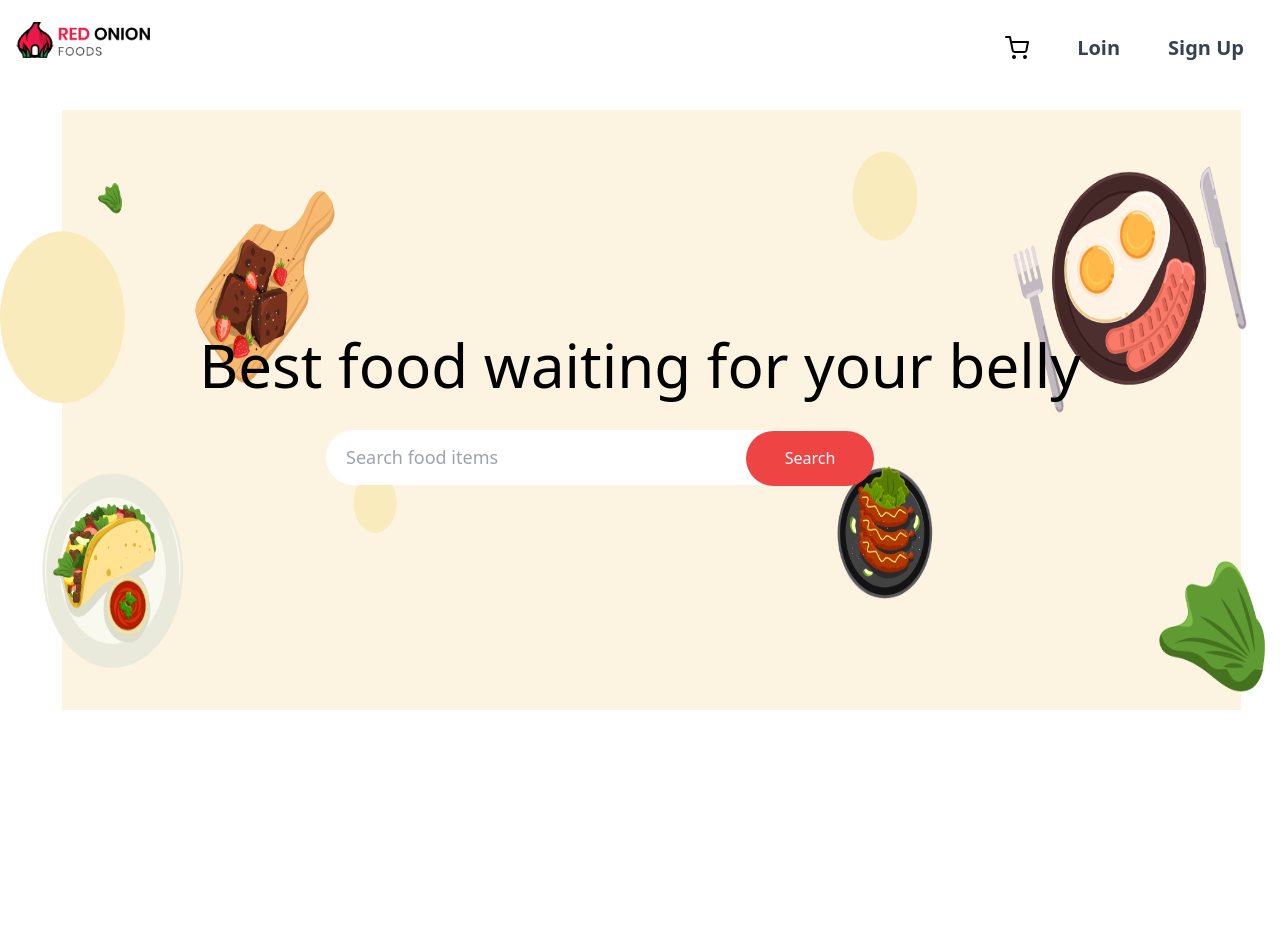
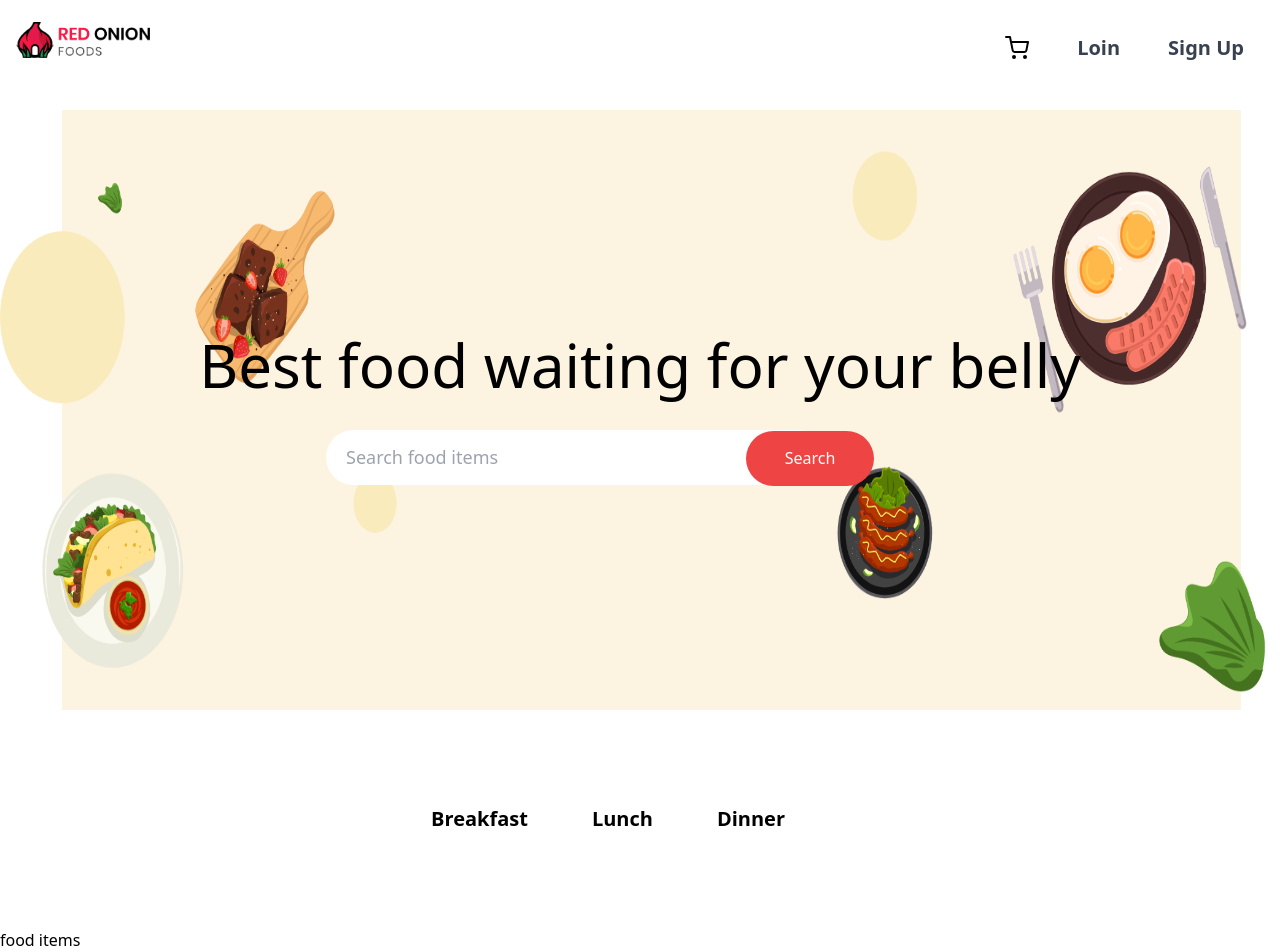
Before and after one commit to kamrandev-rubel/red-onion, a React (Create React App) app: page / in a window 1280 px wide. Before the commit the page ends 800 px from the top, so only its background shows below. Built offline with nearby package versions, Linux system fonts and the light colour scheme.

Commit message:
added food filter components

```diff
--- a/src/App.js
+++ b/src/App.js
@@ -2,6 +2,7 @@ import './App.css';
 import Header from './Pages/Shared/Header/Header';
 import { Route, Routes } from 'react-router-dom';
 import Home from './Pages/Home/Home/Home';
+import Breakfast from './Pages/Home/Breakfast/Breakfast';
 
 function App() {
   return (
--- /dev/null
+++ b/src/Pages/Home/Breakfast/Breakfast.js
@@ -0,0 +1,11 @@
+import React from 'react';
+
+const Breakfast = () => {
+    return (
+        <div>
+            <h2>Breakfast</h2>
+        </div>
+    );
+};
+
+export default Breakfast;
--- /dev/null
+++ b/src/Pages/Home/FoodFilter/FoodFilter.js
@@ -0,0 +1,18 @@
+import React from 'react';
+
+const FoodFilter = () => {
+    return (
+        <div>
+            <div className='flex justify-center items-center my-[95px]'>
+                <button className='mr-16 text-xl font-[550] hover:text-red-500 hover:border-b-4 hover:border-red-500' >Breakfast</button>
+                <button className='mr-16 text-xl font-[550] hover:text-red-500 hover:border-b-4 hover:border-red-500' >Lunch</button>
+                <button className='mr-16 text-xl font-[550] hover:text-red-500 hover:border-b-4 hover:border-red-500' >Dinner</button>
+            </div>
+            <div>
+                <h2>food items</h2>
+            </div>
+        </div>
+    );
+};
+
+export default FoodFilter;
--- a/src/Pages/Home/Home/Home.js
+++ b/src/Pages/Home/Home/Home.js
@@ -1,10 +1,14 @@
 import React from 'react';
 import Banner from '../Banner/Banner';
+import Breakfast from '../Breakfast/Breakfast';
+import FoodFilter from '../FoodFilter/FoodFilter';
 
 const Home = () => {
     return (
         <div>
-            <Banner/>
+            <Banner />
+            <FoodFilter />
+
         </div>
     );
 };
```
